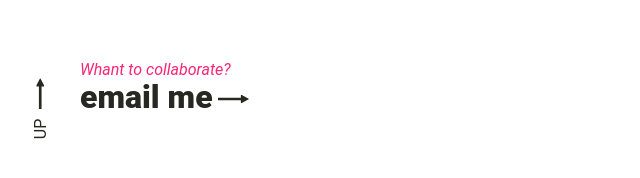
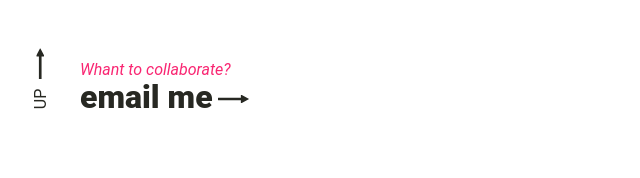
Before and after one commit to Andrey-Ionel/Partfolio, a website: page markup/index.html in a window 1280 px wide. Shown: the part 3750-3928 px from the top of the page, 0-640 px from the left. Drawn offline with nearby package versions, Linux system fonts and the light colour scheme.

Commit message:
add scroll effect

```diff
--- a/markup/js/scroll.js
+++ b/markup/js/scroll.js
@@ -6,6 +6,7 @@ $.fn.scrollBottom = function(scroll){
     return $(document).height() - $(window).height() - $(window).scrollTop();
   }
 }
+
 $(window).scroll(function(){
 if($(window).scrollBottom()<250){
 $('#scroll-h').css({opacity: 0}
@@ -17,3 +18,15 @@ $('#scroll-h').css({opacity: 0}
         }
 
 })
+
+$(window).scroll(function(){
+if($(window).scrollBottom()<90){
+$('.up').css({opacity: 1}
+    );
+} else {
+            $('.up').css({opacity: 0}
+    );
+
+        }
+
+})
--- a/source/scss/style.scss
+++ b/source/scss/style.scss
@@ -643,8 +643,9 @@ footer {
 	}
 	.up {
 		position: absolute;
-		bottom: 0;
+		bottom: 30px;
 		left: -70px;
+		transition: 2.5s;
 		a {
 			text-decoration: none;
 			color: $text-color;
```
Also changed, not shown: markup/css/style.css, markup/css/style.min.css.
